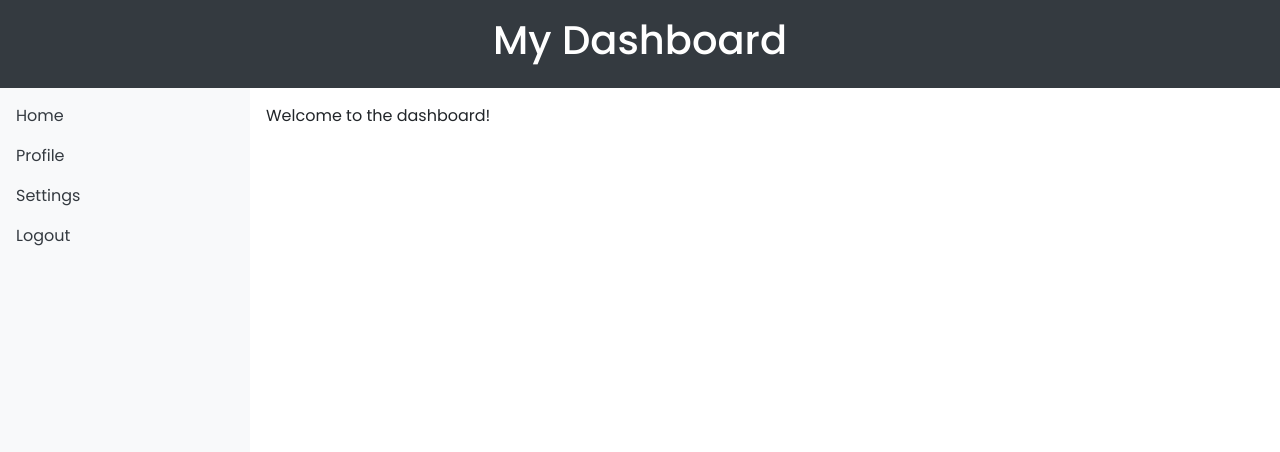
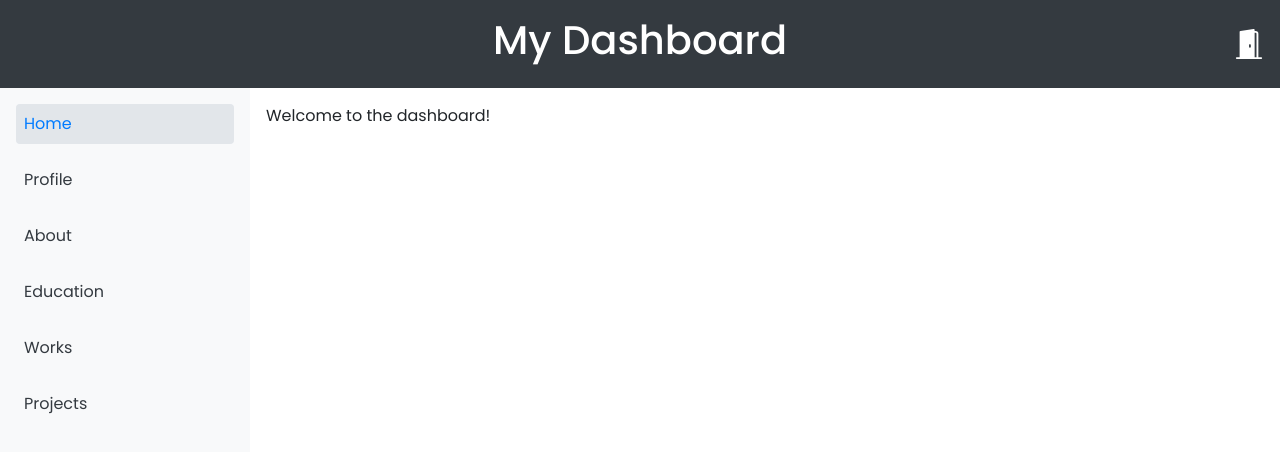
Before and after one commit to amaralBruno27866/the_hall_of_bones, a React (Vite) app in the folder myPortfolio/: page / in a window 1280 px wide. Shown: the top 452 px of the page. Built offline with nearby package versions, Linux system fonts and the light colour scheme; no server answers.

Commit message:
Update: changing the styles for dashboard

```diff
--- a/myPortfolio/src/others/dashboard/dashboard.jsx
+++ b/myPortfolio/src/others/dashboard/dashboard.jsx
@@ -1,20 +1,78 @@
-import React from 'react';
+import React, { useState } from 'react';
 import styles from './dashboard.module.css';
 import 'bootstrap/dist/js/bootstrap.bundle.min.js';
+import { BsDoorOpenFill } from "react-icons/bs";
 
 export function Dashboard() {
+  const [activeLink, setActiveLink] = useState('Home');
+
+  const handleLinkClick = (link) => {
+    setActiveLink(link);
+  };
+
   return (
     <div className={styles.dashboard}>
       <header className={styles.header}>
         <h1>My Dashboard</h1>
+        <BsDoorOpenFill size={30} className={styles.icon} />
       </header>
       <div className={styles.container}>
         <nav className={styles.sidebar}>
           <ul>
-            <li><a href="#">Home</a></li>
-            <li><a href="#">Profile</a></li>
-            <li><a href="#">Settings</a></li>
-            <li><a href="#">Logout</a></li>
+            <li>
+              <a
+                href="#"
+                className={activeLink === 'Home' ? styles.active : ''}
+                onClick={() => handleLinkClick('Home')}
+              >
+                Home
+              </a>
+            </li>
+            <li>
+              <a
+                href="#"
+                className={activeLink === 'Profile' ? styles.active : ''}
+                onClick={() => handleLinkClick('Profile')}
+              >
+                Profile
+              </a>
+            </li>
+            <li>
+              <a
+                href="#"
+                className={activeLink === 'About' ? styles.active : ''}
+                onClick={() => handleLinkClick('About')}
+              >
+                About
+              </a>
+            </li>
+            <li>
+              <a
+                href="#"
+                className={activeLink === 'Education' ? styles.active : ''}
+                onClick={() => handleLinkClick('Education')}
+              >
+                Education
+              </a>
+            </li>
+            <li>
+              <a
+                href="#"
+                className={activeLink === 'Works' ? styles.active : ''}
+                onClick={() => handleLinkClick('Works')}
+              >
+                Works
+              </a>
+            </li>
+            <li>
+              <a
+                href="#"
+                className={activeLink === 'Projects' ? styles.active : ''}
+                onClick={() => handleLinkClick('Projects')}
+              >
+                Projects
+              </a>
+            </li>
           </ul>
         </nav>
         <main className={styles.content}>
--- a/myPortfolio/src/others/dashboard/dashboard.module.css
+++ b/myPortfolio/src/others/dashboard/dashboard.module.css
@@ -5,10 +5,23 @@
 }
 
 .header {
+  display: flex;
+  justify-content: center;
+  align-items: center;
   background-color: #343a40;
   color: white;
   padding: 1rem;
+  position: relative;
+}
+
+.header h1 {
+  flex: 1;
   text-align: center;
+}
+
+.header .icon {
+  position: absolute;
+  right: 1rem;
 }
 
 .container {
@@ -34,6 +47,18 @@
 .sidebar ul li a {
   text-decoration: none;
   color: #343a40;
+  display: block;
+  padding: 0.5rem;
+  border-radius: 4px;
+}
+
+.sidebar ul li a:hover {
+  background-color: #e2e6ea;
+}
+
+.sidebar ul li a.active {
+  background-color: #e2e6ea;
+  color: #007bff;
 }
 
 .content {
```
